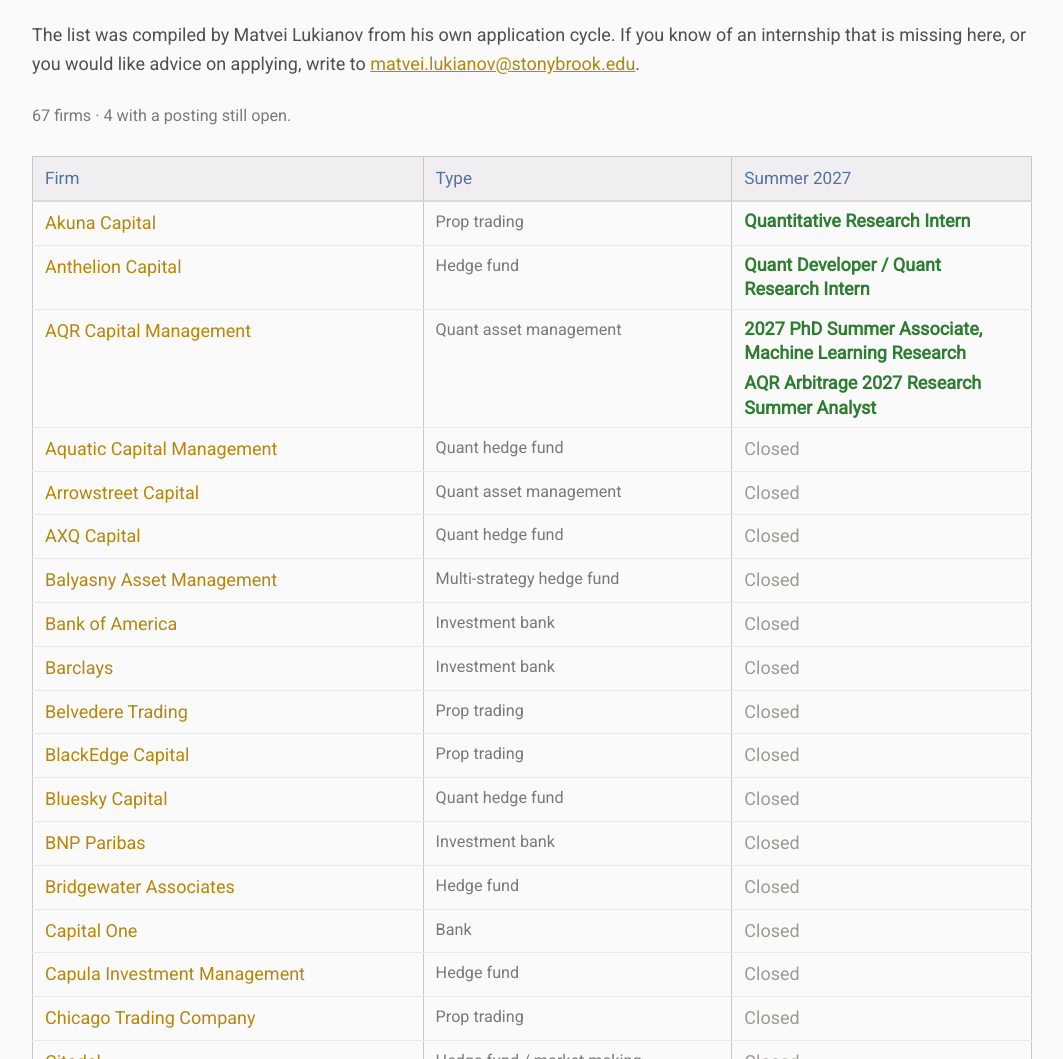
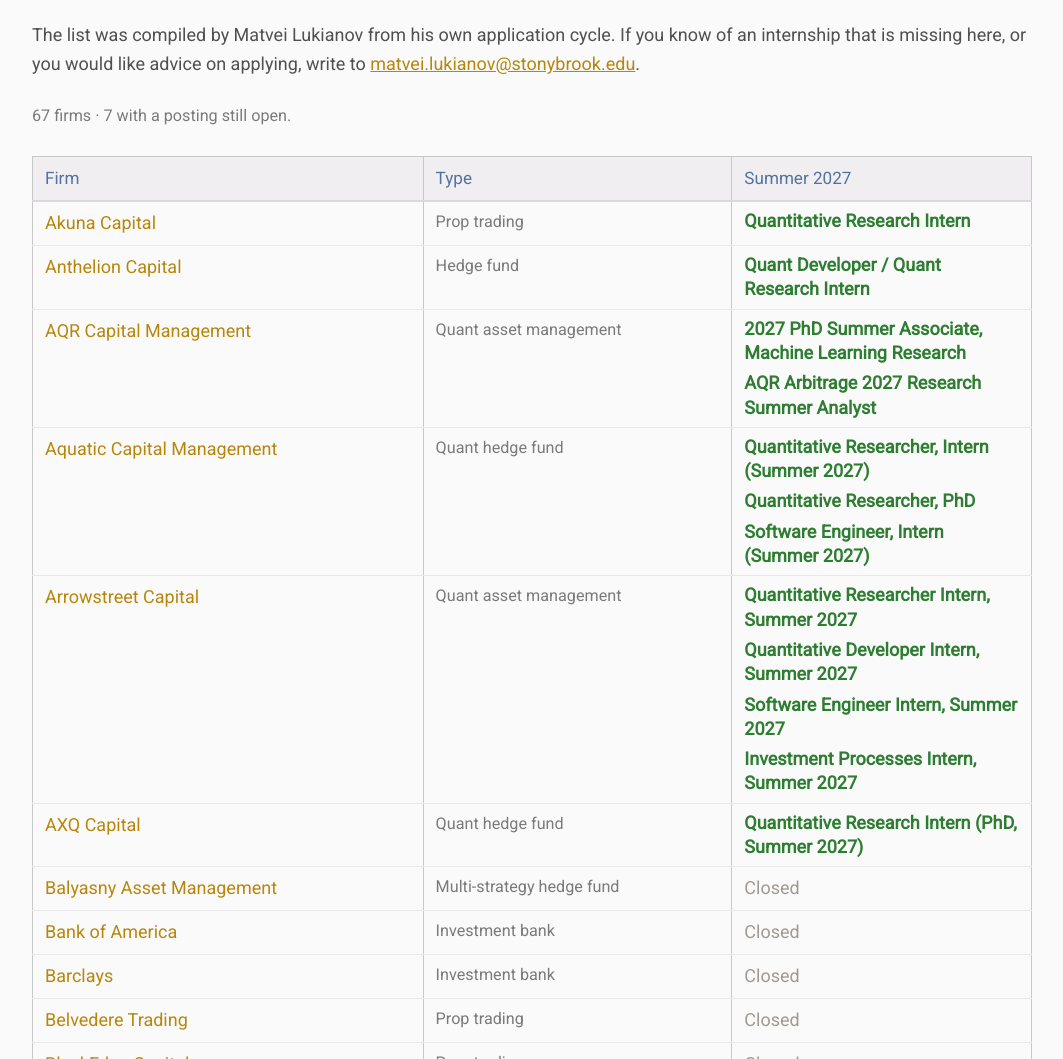
Before and after one commit to Uryasev/uryasev.github.io, a plain HTML site: page internships/index.html in a window 1280 px wide. Shown: the part 518-1577 px from the top of the page, without its empty margins (108-1171 px from the left). Drawn offline with Linux system fonts and the light colour scheme.

Commit message:
Add Arrowstreet, Aquatic and AXQ postings
Sixteen roles are now open across seven firms. Arrowstreet's Workday board
renders its listings with JavaScript, so the four Summer 2027 internships
there were read in a browser; every posting URL was then loaded and checked.

Co-Authored-By: Claude Opus 5 <noreply@anthropic.com>

```diff
--- a/internships/index.html
+++ b/internships/index.html
@@ -47,7 +47,7 @@
     internship that is missing here, or you would like advice on applying, write to
     <a href="mailto:matvei.lukianov@stonybrook.edu">matvei.lukianov@stonybrook.edu</a>.</p>
 
-    <p class="intern-count">67 firms &middot; 4 with a posting still open.</p>
+    <p class="intern-count">67 firms &middot; 7 with a posting still open.</p>
 
     <table class="intern-table">
       <thead>
@@ -57,9 +57,9 @@
         <tr><td><a href="https://akunacapital.com/careers" target="_blank" rel="noopener">Akuna Capital</a></td><td>Prop trading</td><td><a class="intern-open" href="https://akunacapital.com/careers/job/8036614/quantitative-research-intern-summer-2027/?gh_jid=8036614" target="_blank" rel="noopener">Quantitative Research Intern</a></td></tr>
         <tr><td><a href="https://jobs.ashbyhq.com/anthelioncap" target="_blank" rel="noopener">Anthelion Capital</a></td><td>Hedge fund</td><td><a class="intern-open" href="https://jobs.ashbyhq.com/anthelioncap/5e2ea37b-2369-474e-b717-c24c60976e96" target="_blank" rel="noopener">Quant Developer / Quant Research Intern</a></td></tr>
         <tr><td><a href="https://careers.aqr.com/jobs/category/university-jobs?size=n_20_n" target="_blank" rel="noopener">AQR Capital Management</a></td><td>Quant asset management</td><td><a class="intern-open" href="https://careers.aqr.com/jobs/open-positions/greenwich-ct/2027-phd-summer-associate-machine-learning-research/8224708?gh_jid=8224708" target="_blank" rel="noopener">2027 PhD Summer Associate, Machine Learning Research</a><a class="intern-open" href="https://careers.aqr.com/jobs/open-positions/greenwich-ct/aqr-arbitrage-2027-research-summer-analyst-/8156993?gh_jid=8156993" target="_blank" rel="noopener">AQR Arbitrage 2027 Research Summer Analyst</a></td></tr>
-        <tr><td><a href="https://aquatic.com/careers" target="_blank" rel="noopener">Aquatic Capital Management</a></td><td>Quant hedge fund</td><td><span class="intern-closed">Closed</span></td></tr>
-        <tr><td><a href="https://www.arrowstreetcapital.com/student-careers/" target="_blank" rel="noopener">Arrowstreet Capital</a></td><td>Quant asset management</td><td><span class="intern-closed">Closed</span></td></tr>
-        <tr><td><a href="https://www.axqcapital.com/" target="_blank" rel="noopener">AXQ Capital</a></td><td>Quant hedge fund</td><td><span class="intern-closed">Closed</span></td></tr>
+        <tr><td><a href="https://job-boards.greenhouse.io/aquaticcapitalmanagement" target="_blank" rel="noopener">Aquatic Capital Management</a></td><td>Quant hedge fund</td><td><a class="intern-open" href="https://job-boards.greenhouse.io/aquaticcapitalmanagement/jobs/8489186002" target="_blank" rel="noopener">Quantitative Researcher, Intern (Summer 2027)</a><a class="intern-open" href="https://job-boards.greenhouse.io/aquaticcapitalmanagement/jobs/8387685002" target="_blank" rel="noopener">Quantitative Researcher, PhD</a><a class="intern-open" href="https://job-boards.greenhouse.io/aquaticcapitalmanagement/jobs/8489233002" target="_blank" rel="noopener">Software Engineer, Intern (Summer 2027)</a></td></tr>
+        <tr><td><a href="https://arrowstreetcapital.wd5.myworkdayjobs.com/Campus_Careers" target="_blank" rel="noopener">Arrowstreet Capital</a></td><td>Quant asset management</td><td><a class="intern-open" href="https://arrowstreetcapital.wd5.myworkdayjobs.com/en-US/Campus_Careers/job/Boston/Quantitative-Researcher-Intern--Summer-2027_R1505" target="_blank" rel="noopener">Quantitative Researcher Intern, Summer 2027</a><a class="intern-open" href="https://arrowstreetcapital.wd5.myworkdayjobs.com/en-US/Campus_Careers/job/Boston/Quantitative-Developer-Intern--Summer-2027_R1506" target="_blank" rel="noopener">Quantitative Developer Intern, Summer 2027</a><a class="intern-open" href="https://arrowstreetcapital.wd5.myworkdayjobs.com/en-US/Campus_Careers/job/Boston/Software-Engineer-Intern--Summer-2027_R1561" target="_blank" rel="noopener">Software Engineer Intern, Summer 2027</a><a class="intern-open" href="https://arrowstreetcapital.wd5.myworkdayjobs.com/en-US/Campus_Careers/job/Boston/Investment-Processes-Intern--Summer-2027_R1557" target="_blank" rel="noopener">Investment Processes Intern, Summer 2027</a></td></tr>
+        <tr><td><a href="https://www.axqcap.com/careers/" target="_blank" rel="noopener">AXQ Capital</a></td><td>Quant hedge fund</td><td><a class="intern-open" href="https://www.axqcap.com/careers/6181069004.html" target="_blank" rel="noopener">Quantitative Research Intern (PhD, Summer 2027)</a></td></tr>
         <tr><td><a href="https://www.bamfunds.com/careers/internships" target="_blank" rel="noopener">Balyasny Asset Management</a></td><td>Multi-strategy hedge fund</td><td><span class="intern-closed">Closed</span></td></tr>
         <tr><td><a href="https://campus.bankofamerica.com/" target="_blank" rel="noopener">Bank of America</a></td><td>Investment bank</td><td><span class="intern-closed">Closed</span></td></tr>
         <tr><td><a href="https://home.barclays/careers/" target="_blank" rel="noopener">Barclays</a></td><td>Investment bank</td><td><span class="intern-closed">Closed</span></td></tr>
```
